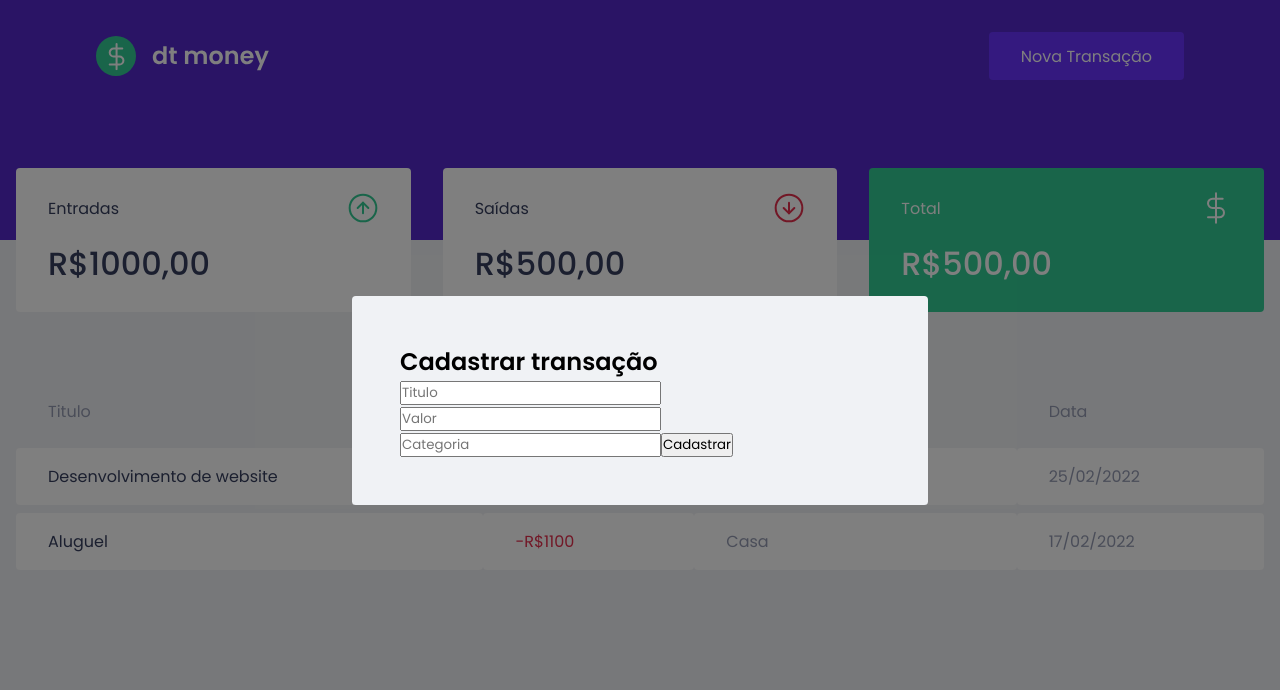
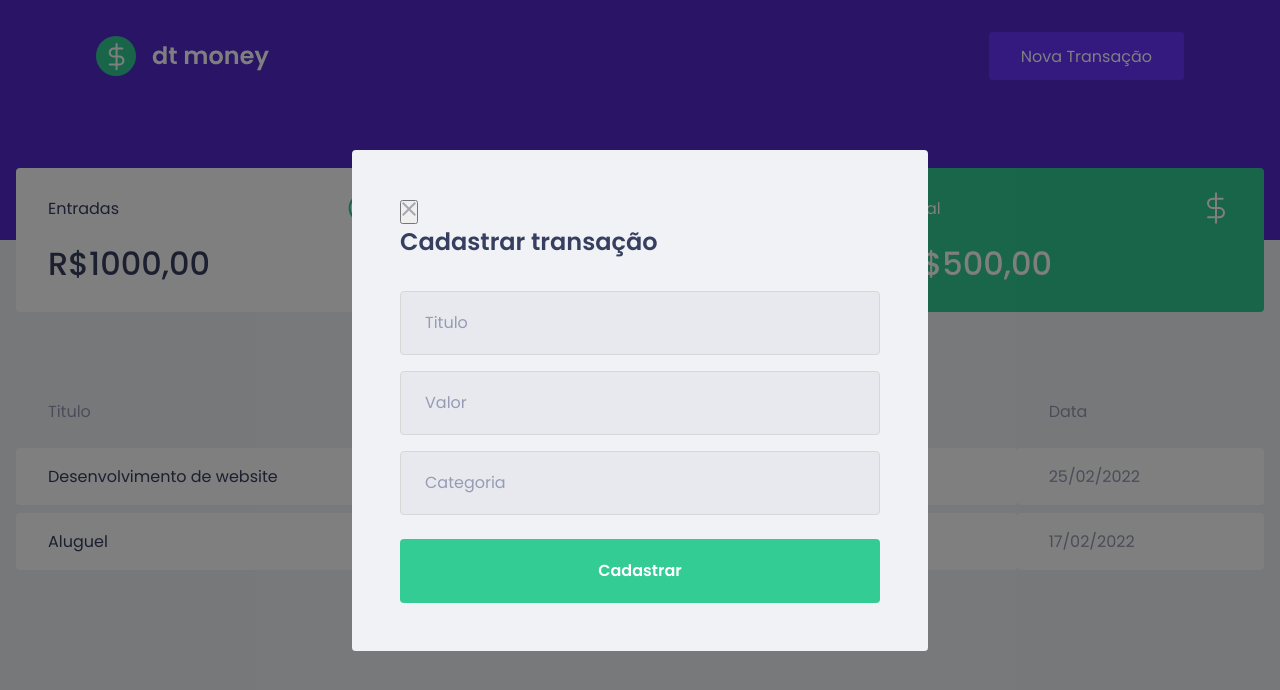
Before and after one commit to jvkass/dtmoney, a React (Create React App) app: page / in a window 1280 px wide. Both pictures are taken after a click on the button "Nova Transação". Shown: the top 690 px of the page. Built offline with nearby package versions, Linux system fonts and the light colour scheme; no server answers; what miragejs would draw is missing.

Commit message:
Estilização modal

```diff
--- a/src/components/NewTransactionModal/index.tsx
+++ b/src/components/NewTransactionModal/index.tsx
@@ -1,6 +1,6 @@
 import Modal from "react-modal";
 import { Container } from "./styles";
-
+import closeImg from "../../assets/close.svg"
 interface NewTransactionModalProps {
     onIsOpen: boolean;
     onIsRequestClose: () => void;
@@ -14,7 +14,9 @@
             overlayClassName="react-modal-overlay"
             className="react-modal-content"
         >
-
+            <button type="button" onClick={onIsRequestClose}>
+                <img src={closeImg} alt="Fechar modal"/>
+            </button>
             <Container>
                 <h2>Cadastrar transação</h2>
 
@@ -31,7 +33,7 @@
                     placeholder="Categoria"
                 />
 
-                <button placeholder="submit">Cadastrar</button>
+                <button type="submit">Cadastrar</button>
             </Container>
         </Modal>
     );
--- a/src/components/NewTransactionModal/styles.ts
+++ b/src/components/NewTransactionModal/styles.ts
@@ -2,5 +2,49 @@
 
 
 export const Container = styled.form`
+    h2 {
+        color: var(--text-title);
+        font-size: 1.5rem;
+        margin-bottom: 2rem;
+    }
 
+    input {
+        width: 100%;
+        padding: 0 1.5rem;
+        height: 4rem;
+        border-radius: 0.25rem;
+
+        border: 1px solid #d7d7d7;
+        background: #e7e9ee;
+
+        font-weight: 400;
+        font-size: 1rem;
+
+        &::placeholder{
+            color: var(--text-body);
+        }
+
+        & + input {
+            margin-top: 1rem;
+        }
+    }
+
+    button[type="submit"]{
+        width: 100%;
+        padding: 0 1.5rem;
+        height: 4rem;
+        background: var(--green);
+        color: #FFF;
+        border-radius: 0.25rem;
+        border: 0;
+        font-size: 1rem;
+        margin-top: 1.5rem;
+        font-weight: 600;
+
+        transition: filter 0.2s;
+
+        &:hover {
+            filter: brightness(0.9);
+        }
+    }
 `
```
